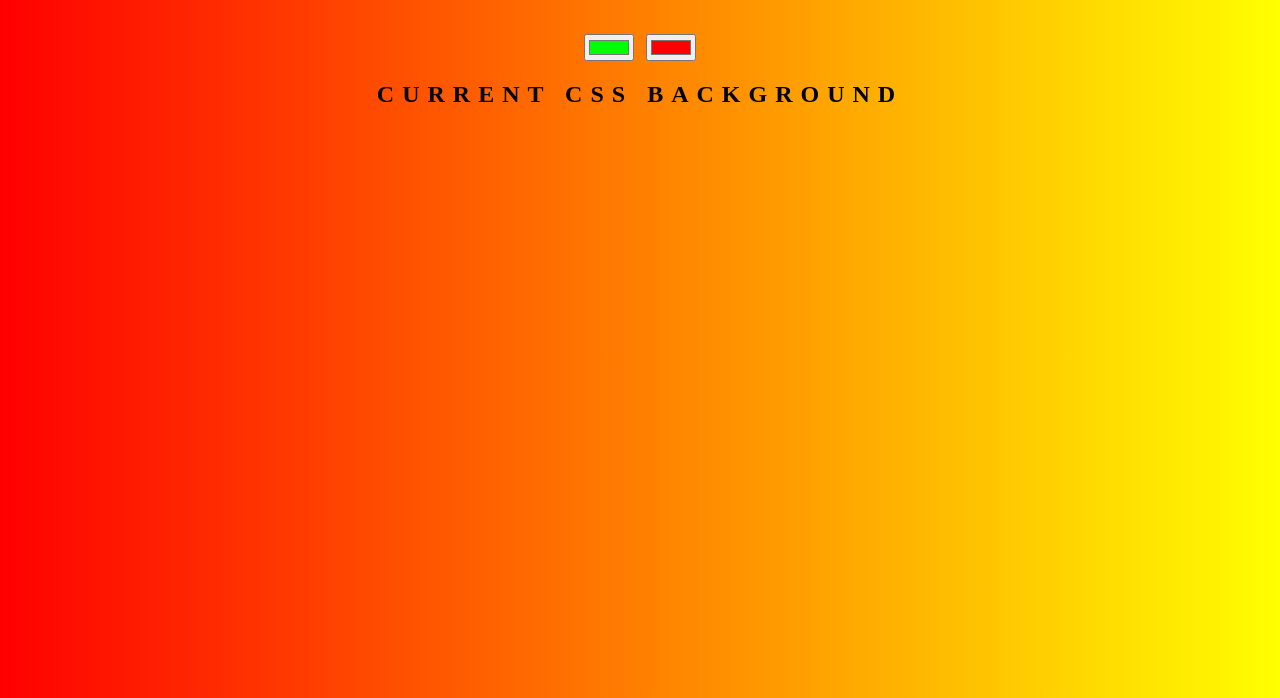
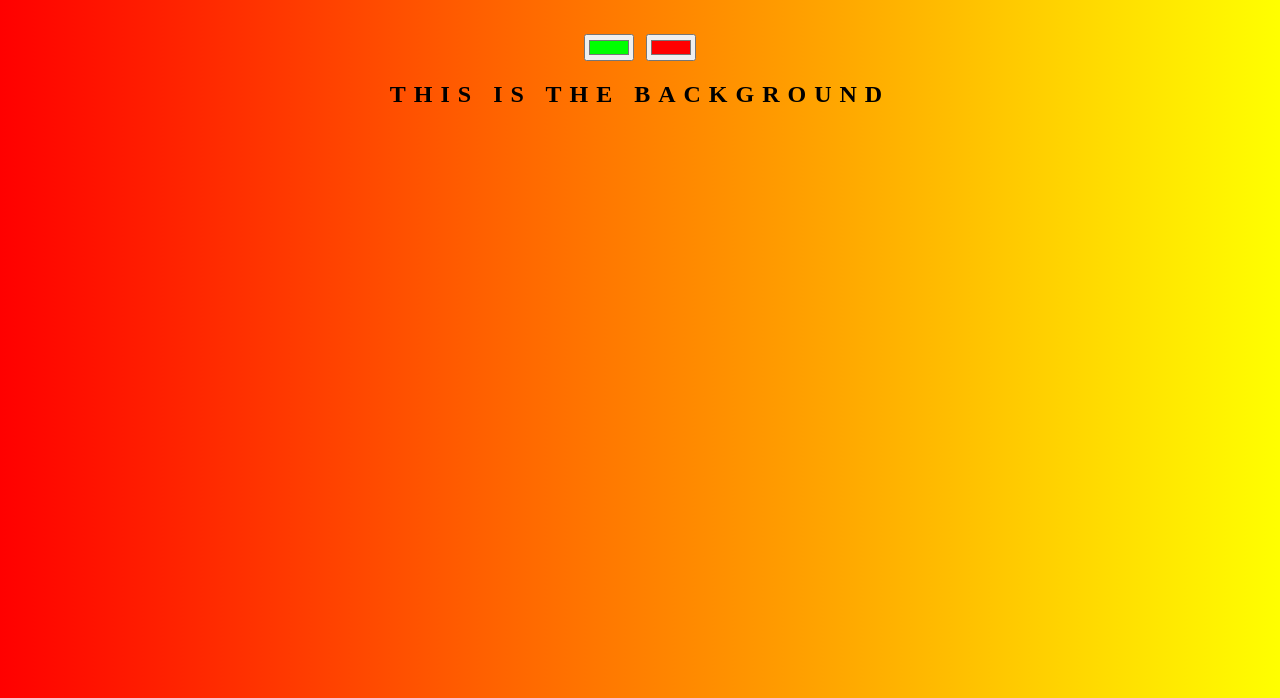
Before and after one commit to jahidjitu-cse/GUBREGISTER, a plain HTML site: page index.html in a window 1280 px wide. Shown: the part 102-800 px from the top of the page. Drawn offline with Linux system fonts and the light colour scheme.

Commit message:
changing the text

```diff
--- a/index.html
+++ b/index.html
@@ -9,7 +9,7 @@
 	<h1>COOL Generator</h1>
 	<input class="color1" type="color" name="color1" value="#00ff00">
 	<input class="color2" type="color" name="color2" value="#ff0000">
-	<h2>Current CSS background</h2>
+	<h2>This is the background</h2>
 	<h3></h3>
 	<script type="text/javascript" src="javascript1.js"></script>
 </body>
```
